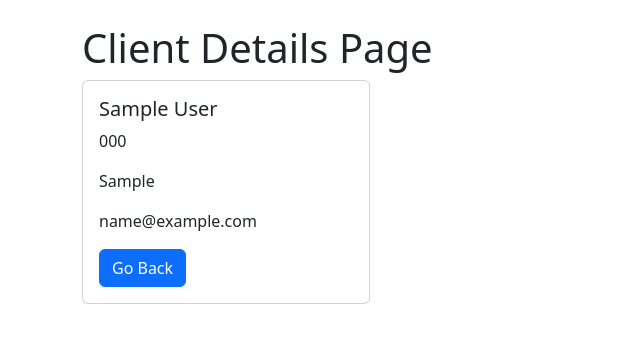
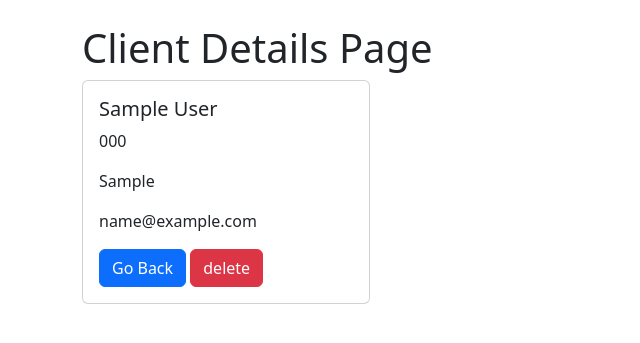
Before and after one commit to starksimaging/tut_crm_mac, a Django app: page /client/1/ in a window 1280 px wide. Shown: the part 80-423 px from the top of the page, without its empty margins (0-640 px from the left). Run offline with Django 5.2, Linux system fonts and the light colour scheme; a user stored in the database is signed in; tables that the repository leaves empty hold one stand-in row (values such as "Sample post").

Commit message:
Record Delete Fuctionality

```diff
--- a/crm/webapp/templates/client.html
+++ b/crm/webapp/templates/client.html
@@ -13,6 +13,7 @@
       <p class="card-text">{{ client_record.city }}</p>
       <p class="card-text">{{ client_record.email }}</p>
       <a href="{% url 'home' %}" class="btn btn-primary">Go Back</a>
+      <a href="{% url 'client_delete' client_record.id %}" class="btn btn-danger">delete</a>
     </div>
   </div>
 
--- a/crm/webapp/urls.py
+++ b/crm/webapp/urls.py
@@ -7,4 +7,5 @@ urlpatterns = [
     path('logout/', views.logout_view, name='logout'),
     path('register/', views.register_view, name='register'),
     path('client/<int:pk>/', views.client, name='client'),
+    path('client_delete/<int:pk>/', views.client_delete, name='client_delete'),
 ]
--- a/crm/webapp/views.py
+++ b/crm/webapp/views.py
@@ -66,3 +66,14 @@ def client(request, pk):
     else:
         messages.success(request, 'You need to login first')
         return redirect('home')
+
+
+def client_delete(request, pk):
+    if request.user.is_authenticated:
+        delete_record = Client.objects.get(id=pk)
+        delete_record.delete()
+        messages.success(request, 'You have successfully deleted...')
+        return redirect('home')
+    else:
+        messages.success(request, 'You have to login first')
+        return redirect('home')
```
